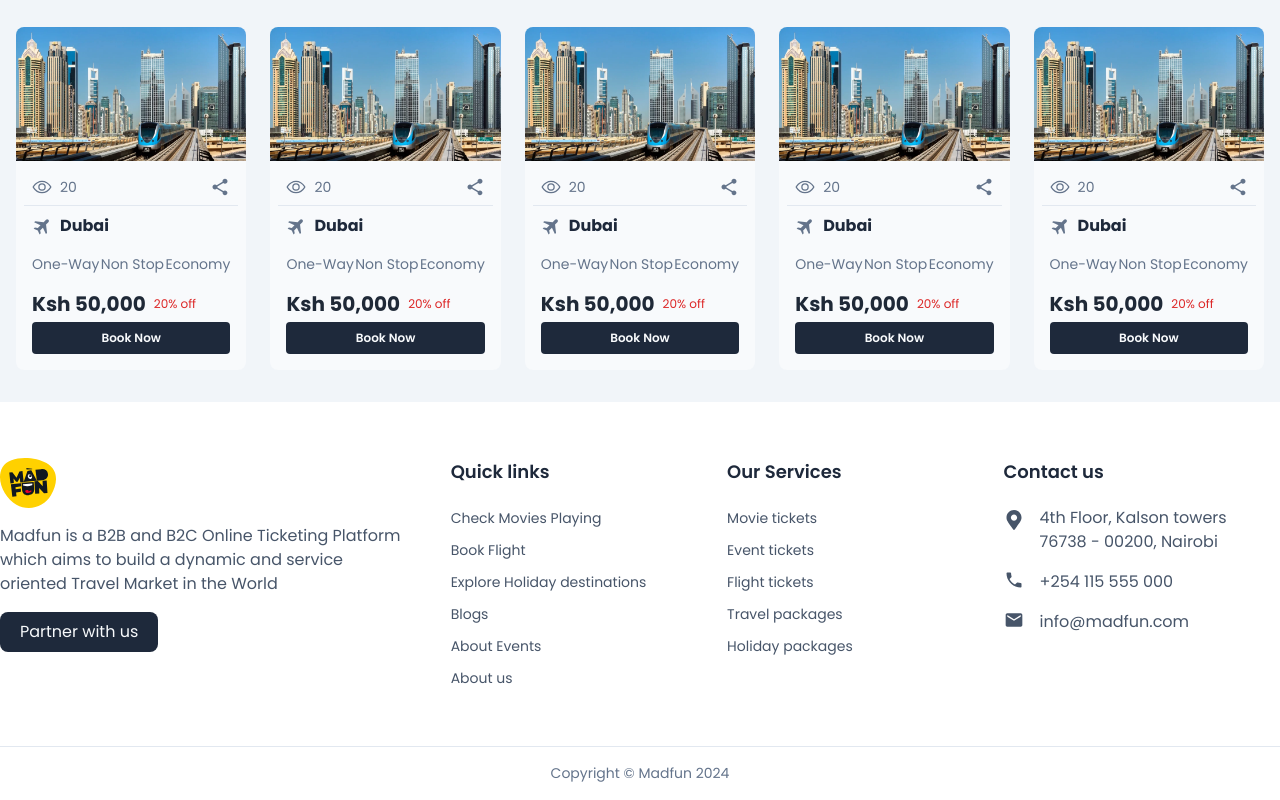
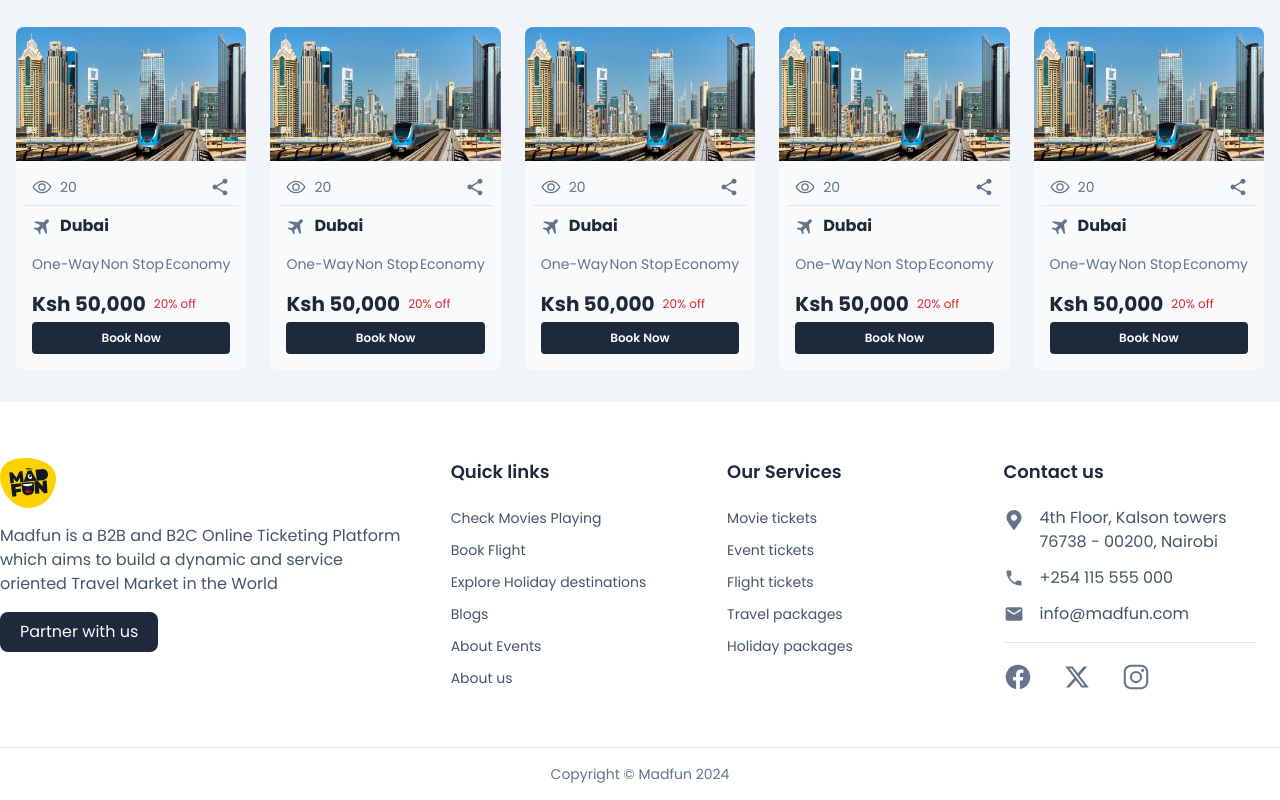
Before and after one commit to gitkenya/madfun, a Next.js app: page / in a window 1280 px wide. Shown: the part 1576-2376 px from the top of the page. Built offline with nearby package versions, Linux system fonts and the light colour scheme; no server answers.

Commit message:
Updated Footer Socials

```diff
--- a/src/app/(web)/modules/shared/footer/footer.tsx
+++ b/src/app/(web)/modules/shared/footer/footer.tsx
@@ -3,6 +3,12 @@ import moment from "moment";
 import Image from "next/image";
 import { FaMapMarkerAlt } from "react-icons/fa";
 import { MdEmail, MdLocalPhone } from "react-icons/md";
+import {
+  IoLogoFacebook,
+  IoLogoInstagram,
+  IoLogoTwitter,
+} from "react-icons/io5";
+import { FaXTwitter } from "react-icons/fa6";
 export default function Footer() {
   return (
     <section className="relative">
@@ -145,20 +151,51 @@ export default function Footer() {
                   <h3 className="font-semibold text-lg text-slate-800 ">
                     Contact us
                   </h3>
-                  <ul className="flex flex-col gap-4 text-slate-600">
+                  <ul className="flex flex-col gap-3 text-slate-600 border-b border-slate-200 pb-4">
                     <li className="flex flex-row gap-4 items-start">
-                      <FaMapMarkerAlt size={20} className="mt-1" />
+                      <FaMapMarkerAlt
+                        size={20}
+                        className="mt-1 text-slate-500"
+                      />
                       4th Floor, Kalson towers
                       <br />
                       76738 - 00200, Nairobi
                     </li>
                     <li className="flex flex-row gap-4 items-start">
-                      <MdLocalPhone size={20} /> +254 115 555 000
+                      <MdLocalPhone
+                        size={20}
+                        className="mt-0.5 text-slate-500"
+                      />{" "}
+                      +254 115 555 000
                     </li>
                     <li className="flex flex-row gap-4 items-start">
-                      <MdEmail size={20} /> info@madfun.com
+                      <MdEmail size={20} className="mt-0.5 text-slate-500" />{" "}
+                      info@madfun.com
                     </li>
                   </ul>
+                  <div className="flex flex-row justify-start items-center gap-8">
+                    <Link
+                      href="https://facebook.com/wearemadfun"
+                      target="_blank"
+                      className="transition-all duration-300 text-slate-500 hover:text-indigo-800"
+                    >
+                      <IoLogoFacebook size={28} />
+                    </Link>
+                    <Link
+                      href="https://x.com/weare_madfun"
+                      target="_blank"
+                      className="transition-all duration-300 text-slate-500 hover:text-slate-800"
+                    >
+                      <FaXTwitter size={26} />
+                    </Link>
+                    <Link
+                      href="https://instagram.com/wearemadfun"
+                      target="_blank"
+                      className="transition-all duration-300 text-slate-500 hover:text-orange-800"
+                    >
+                      <IoLogoInstagram size={28} />
+                    </Link>
+                  </div>
                 </div>
               </div>
             </div>
```
